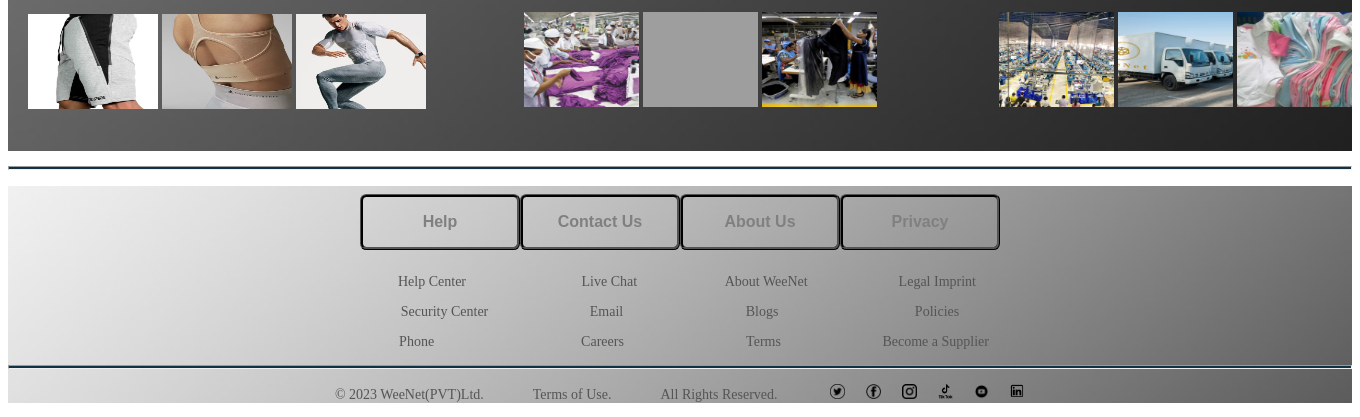
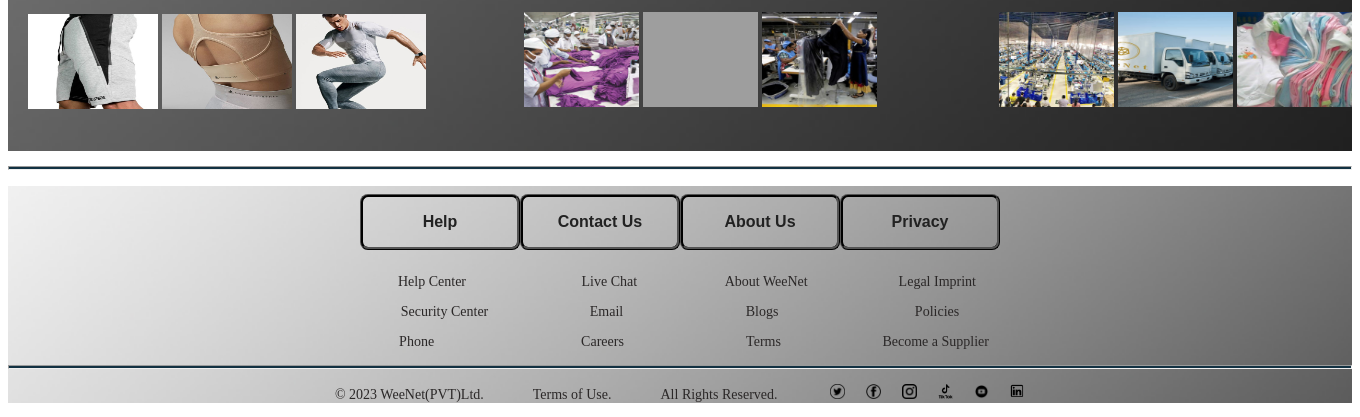
Before and after one commit to SLIIT-Group-projects/SLIIT-Y1S2-IWTproject, a PHP site: page /index.php in a window 1360 px wide. Shown: the part 2609-3026 px from the top of the page. Run offline with PHP 8.4, Linux system fonts and the light colour scheme; grey boxes are pictures that could not be loaded.

Commit message:
final header and footer

```diff
--- a/css/style.css
+++ b/css/style.css
@@ -173,7 +173,7 @@ li.menu {
 
 li af {
 	display:block;
-	color:grey;
+	color:rgb(34, 34, 34);
 	text-align:center;
 	padding:10px 16px;
 	text-decoration:none;
@@ -181,7 +181,7 @@ li af {
 
 footer p {
     font-size: 14px;
-    color: #555;
+    color: #2b2828;
 }
 button {
     width: 10em;
@@ -191,7 +191,7 @@ button {
     outline: none;
     background-color: transparent;
     transition: 1s;
-    border-radius: 0.4em;
+    border-radius: 0.5em;
     font-size: 16px;
     font-weight: bold;
   }
@@ -225,7 +225,3 @@ button {
   button:hover {
     box-shadow: inset 0px 0px 25px rgb(1, 24, 24);
   }
-
-
-
-  /* home */
--- a/header.php
+++ b/header.php
@@ -40,7 +40,7 @@
 
 
         <!-- wishlist heart -->
-        <a href="index.php"><img src="resources/home/hedr/heart.png" width="30px" height="25px" alt="wishlist"></a>
+        <a href="index.php"><img src="resources/home/hedr/heartn.png" width="30px" height="25px" alt="wishlist"></a>
         <!-- cart logo-->
         <a href="index.php"><img src="resources/home/fticons/cart.png" width="40px" height="43px" alt="cart"></a>
         <!-- notification icon-->
```
Also changed, not shown: resources/home/bd1.jpg (deleted), resources/home/bkdrk1.jpg (deleted), resources/home/bkg1.jpg (deleted), resources/home/bkg3.jpg (deleted), resources/home/bkg4.jpg (deleted), resources/home/bkn1.jpg (deleted), resources/home/bn1.jpg (deleted), resources/home/hedr/heartn.png (added).
